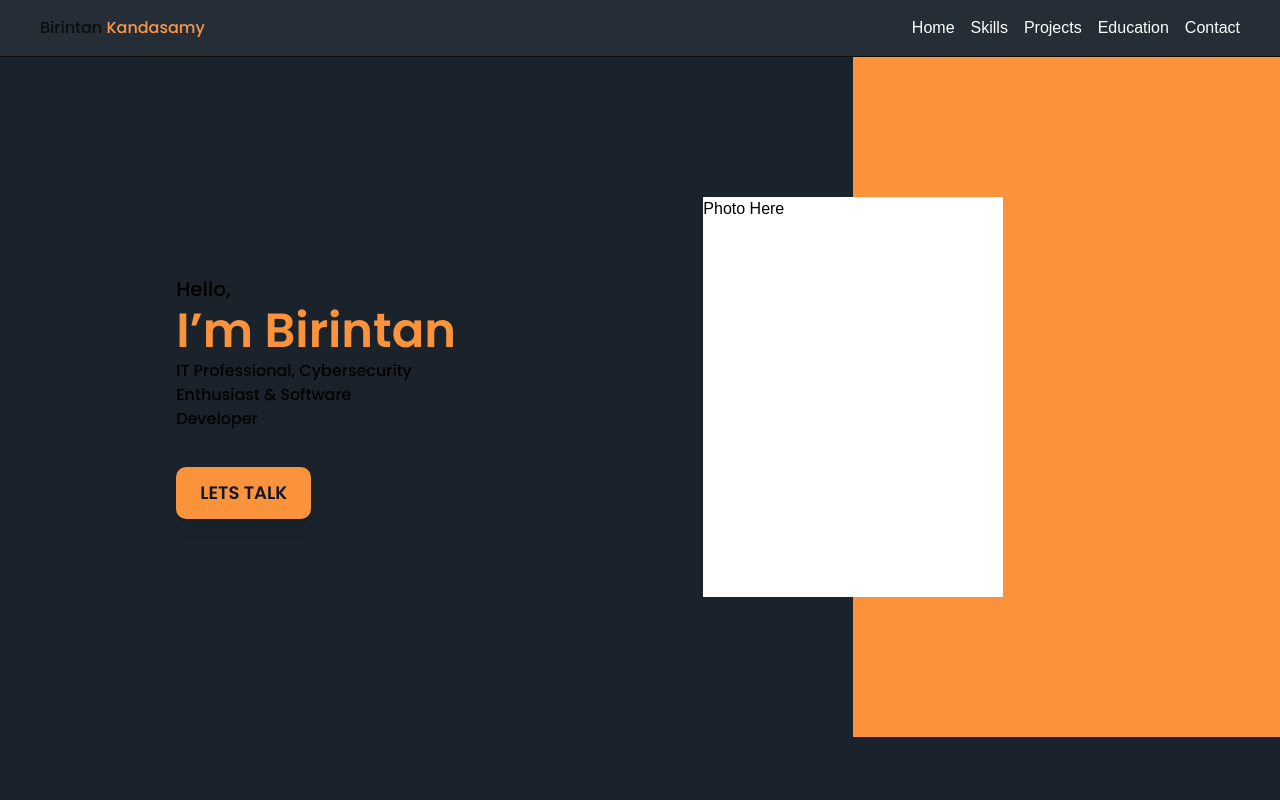
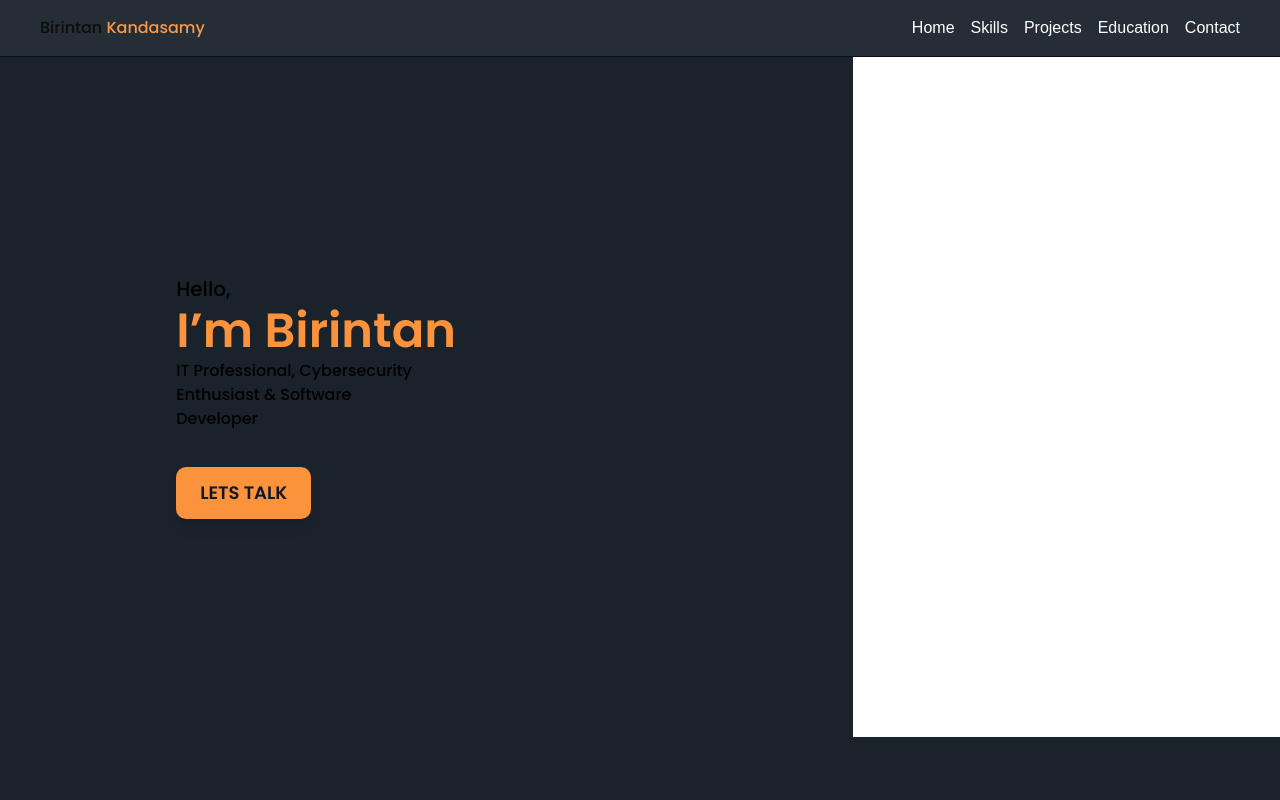
Before and after one commit to birintancs/portfolio, a Next.js app: page / in a window 1280 px wide. Shown: the top 800 px of the page. Built offline with nearby package versions, Linux system fonts and the light colour scheme.

Commit message:
Portfolio

```diff
--- a/app/ui/Hero.tsx
+++ b/app/ui/Hero.tsx
@@ -33,9 +33,6 @@ export default function HeroSection() {
 
                 </div>
             </section>
-            <section className="hidden lg:block w-2/6 2xl:w-2/5 bg-orange-400 relative">
-                <div className="w-[300px] h-[400px] bg-white absolute top-1/2 left-[-150px] transform -translate-y-1/2">Photo Here</div>
-            </section>
             {/* <div className="bg-white w-32 h-32 absolute bottom-0 left-3/4"></div> */}
         </section>
 
```
